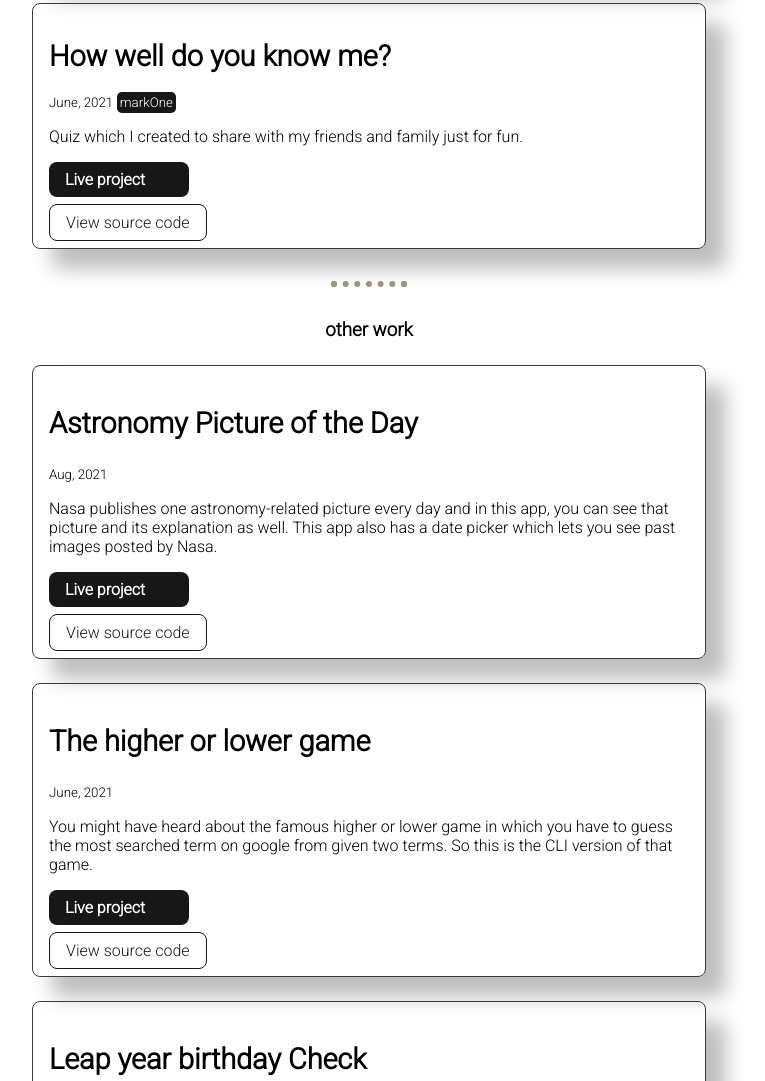
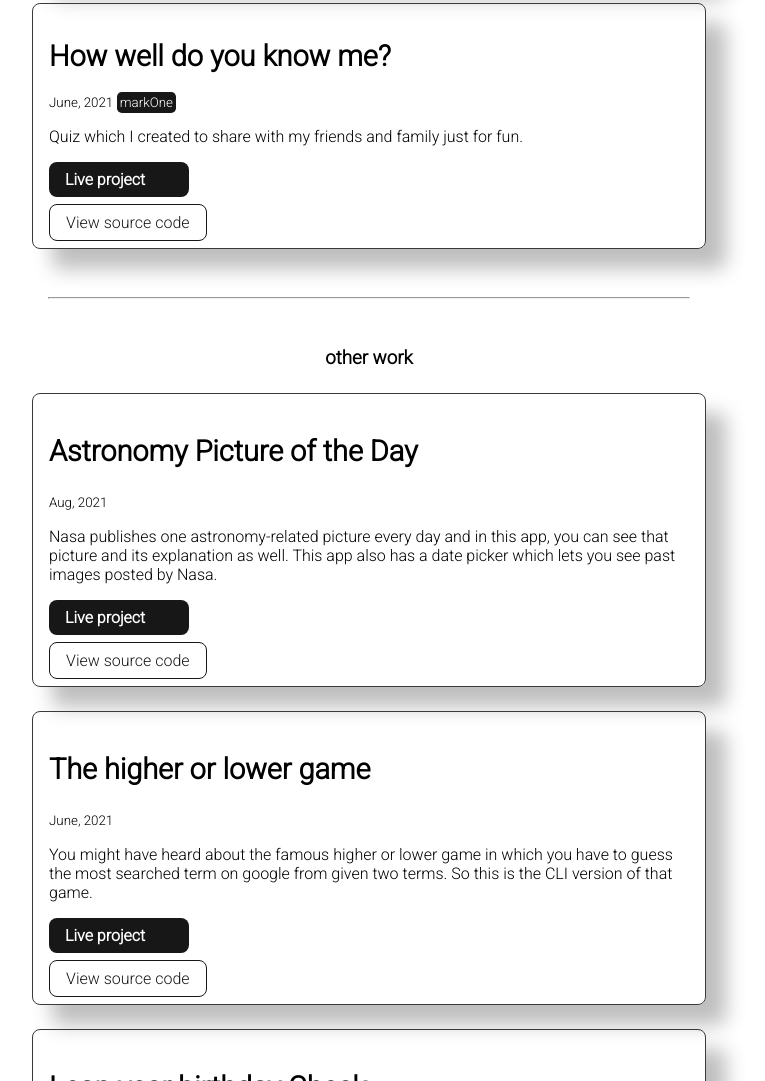
Before and after one commit to msdeshmukh009/my-portfolio, a plain HTML site: page projects.html in a window 1280 px wide. Shown: the part 3728-4809 px from the top of the page, without its empty margins (271-1036 px from the left). Drawn offline with Linux system fonts and the light colour scheme.

Commit message:
style: hr style changed

```diff
--- a/projects.html
+++ b/projects.html
@@ -123,10 +123,7 @@
         </li>
 
     </ul>
-    <hr style="border: dotted #A0937D 6px;
-    border-bottom: none;
-    width: 4rem;
-    margin:2rem auto;">
+    <hr style="width: 50%; margin: 3rem auto ; color: #171717;">
     <h3 style="text-align: center;"> other work  </h3>
     <section>
         <ul class="list-non-bullet ul-list">
```
